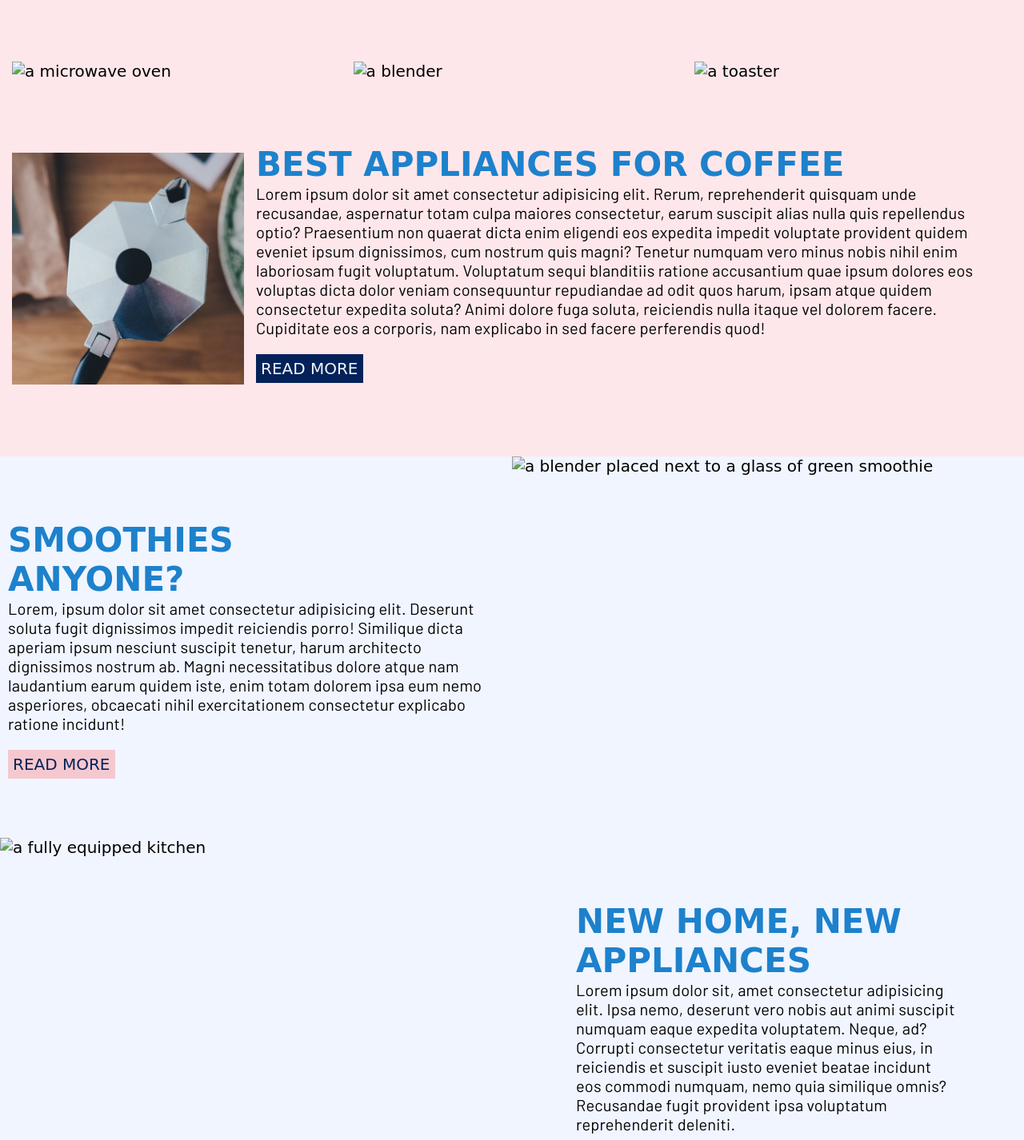
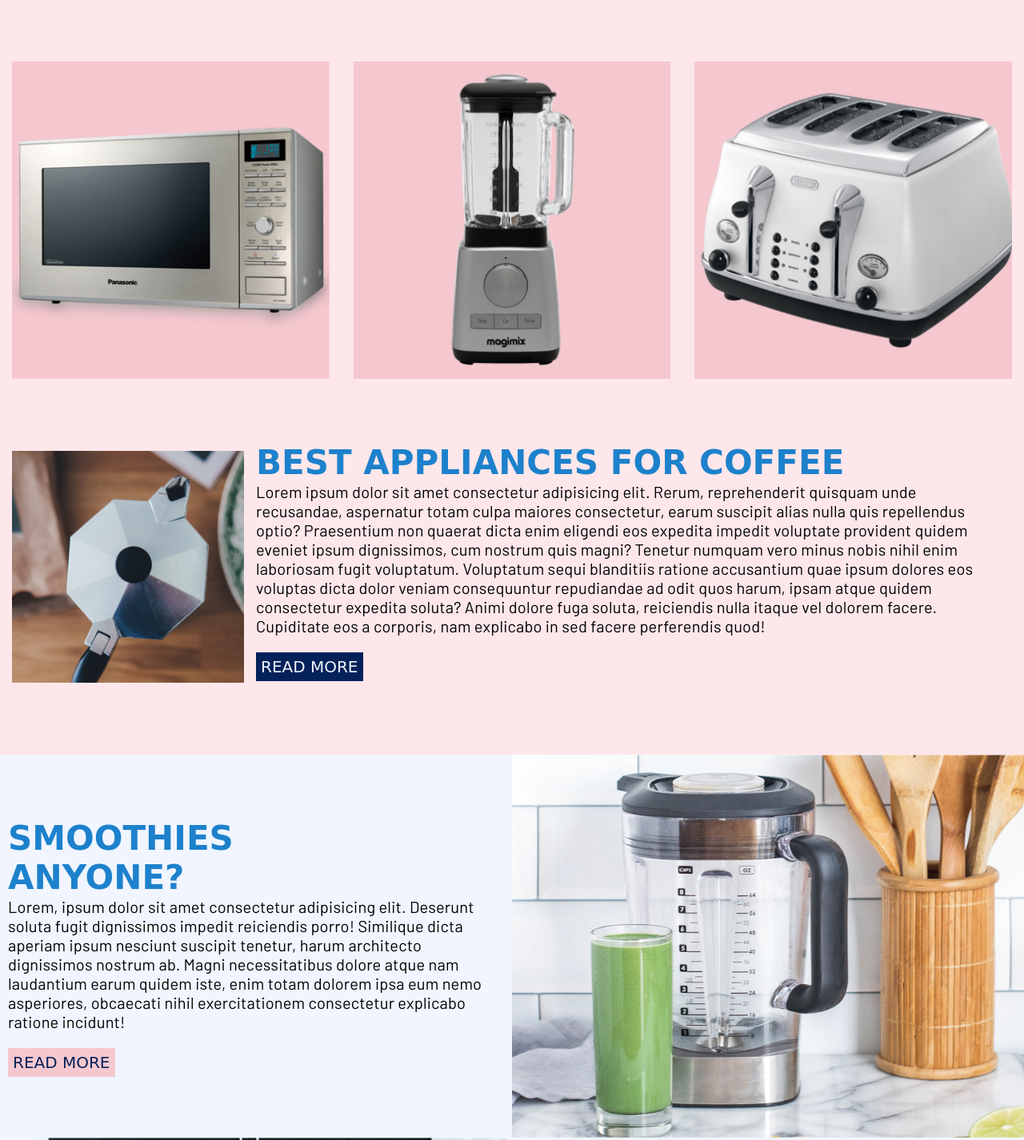
Before and after one commit to ArunavaDe/arunava-de-project-one, a plain HTML site: page index.html in a window 1280 px wide. Shown: the part 927-2353 px from the top of the page at 80% size. Drawn offline with Linux system fonts and the light colour scheme; files whose address does not match are found by name; a web font is replaced by a local one.

Commit message:
Modified file paths on images

```diff
--- a/index.html
+++ b/index.html
@@ -65,9 +65,9 @@
             <div class="wrapper clearfix">
                 <h2>new appliances</h2>
 
-                <img src="../Electric-select/assets/gallery-photo-1.jpg" alt="a microwave oven">
-                <img src="../Electric-select/assets/gallery-photo-2.jpg" alt="a blender">
-                <img src="../Electric-select/assets/gallery-photo-3.jpg" alt="a toaster">
+                <img src="./assets/gallery-photo-1.jpg" alt="a microwave oven">
+                <img src="./assets/gallery-photo-2.jpg" alt="a blender">
+                <img src="./assets/gallery-photo-3.jpg" alt="a toaster">
 
             </div>
         </section>
@@ -90,7 +90,7 @@
 
         <section class="smoothies-anyone clearfix">  <!-- section on smoothies start here -->
 
-                <img src="../Electric-select/assets/right-photo.jpg" alt="a blender placed next to a glass of green smoothie">
+                <img src="./assets/right-photo.jpg" alt="a blender placed next to a glass of green smoothie">
 
             <div class="wrapper">
                 <div class="smoothie-content wrapper">
@@ -108,7 +108,7 @@
         </section>
         <section class="new-kitchen clearfix"> <!-- section on new kicthen appliances start here -->
 
-            <img src="../Electric-select/assets/left-photo.jpg" alt="a fully equipped kitchen">
+            <img src="./assets/left-photo.jpg" alt="a fully equipped kitchen">
 
             <div class="wrapper">
                 <div class="new-kitchen-content">
```
